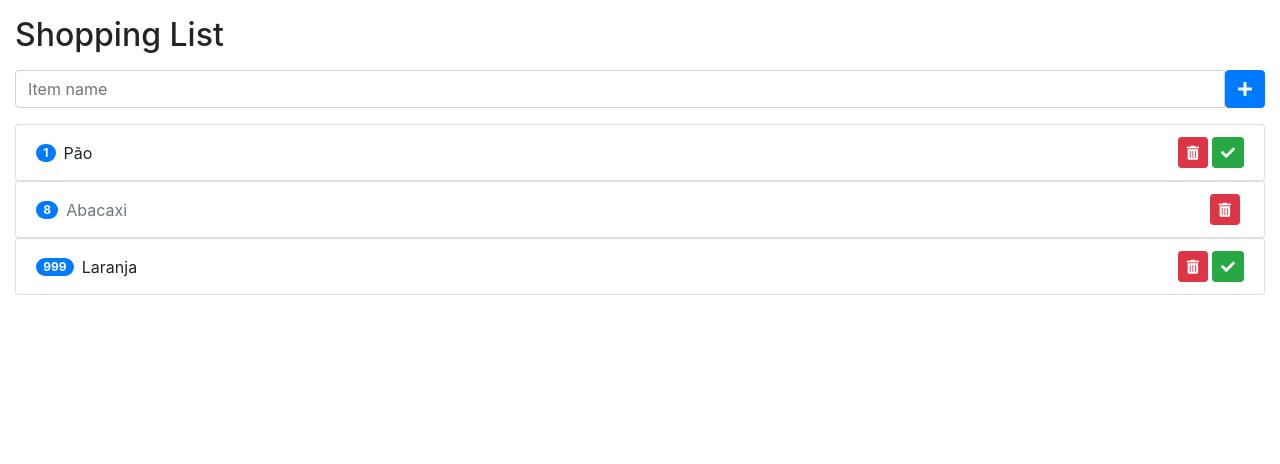
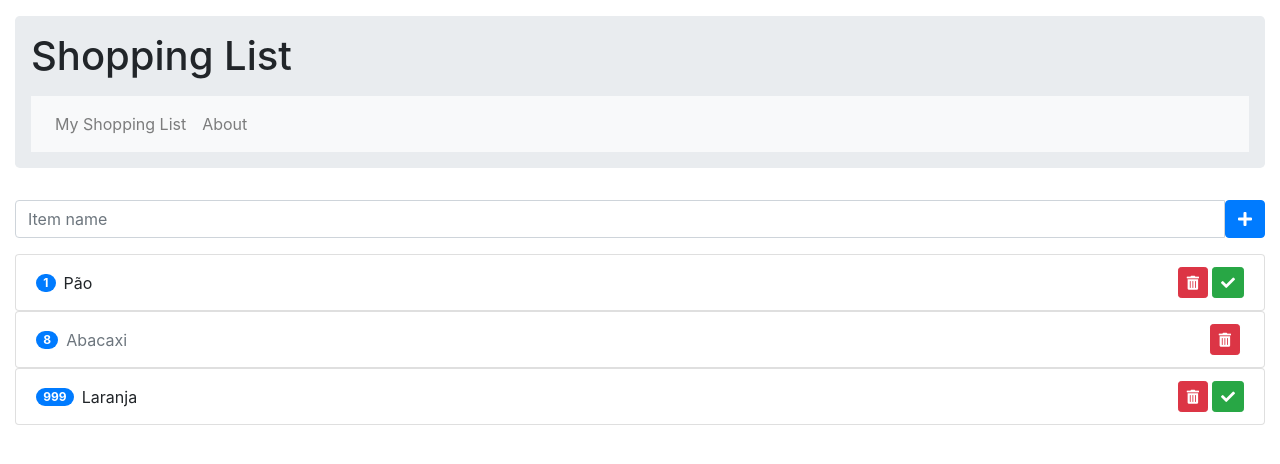
Before and after one commit to leonardosibela/vnt-shopping-app, an Angular app: page / in a window 1280 px wide. Shown: the top 464 px of the page. Built offline with nearby package versions, Linux system fonts and the light colour scheme.

Commit message:
Mapping routes

```diff
--- /dev/null
+++ b/src/app/about/about.component.html
@@ -0,0 +1,3 @@
+<p>
+  about works!
+</p>
--- /dev/null
+++ b/src/app/about/about.component.ts
@@ -0,0 +1,15 @@
+import { Component, OnInit } from '@angular/core';
+
+@Component({
+  selector: 'app-about',
+  templateUrl: './about.component.html',
+  styleUrls: ['./about.component.css']
+})
+export class AboutComponent implements OnInit {
+
+  constructor() { }
+
+  ngOnInit() {
+  }
+
+}
--- a/src/app/app-routing.module.ts
+++ b/src/app/app-routing.module.ts
@@ -1,7 +1,22 @@
 import { NgModule } from '@angular/core';
 import { Routes, RouterModule } from '@angular/router';
+import { ShoppingListComponent } from './shopping-list/shopping-list.component';
+import { AboutComponent } from './about/about.component';
 
-const routes: Routes = [];
+const routes: Routes = [
+  {
+    path: 'shopping-list',
+    component: ShoppingListComponent
+  },
+  {
+    path: 'about',
+    component: AboutComponent
+  },
+  {
+    path: '**',
+    component: ShoppingListComponent
+  }
+];
 
 @NgModule({
   imports: [RouterModule.forRoot(routes)],
--- a/src/app/app.module.ts
+++ b/src/app/app.module.ts
@@ -8,13 +8,15 @@ import { HeaderComponent } from './header/header.component';
 import { ShoppingListComponent } from './shopping-list/shopping-list.component';
 import { ShoppingListItemComponent } from './shopping-list/shopping-list-item/shopping-list-item.component';
 import { ShoppingListService } from './shopping-list.service';
+import { AboutComponent } from './about/about.component';
 
 @NgModule({
   declarations: [
     AppComponent,
     HeaderComponent,
     ShoppingListComponent,
-    ShoppingListItemComponent
+    ShoppingListItemComponent,
+    AboutComponent
   ],
   imports: [
     BrowserModule,
--- a/src/app/header/header.component.html
+++ b/src/app/header/header.component.html
@@ -1,3 +1,13 @@
-<div class="page-header">
-  <h2>{{ title }}</h2>
-</div>
+<header class="jumbotron p-3 mt-3">
+  <h1>{{ title }}</h1>
+  <nav class="navbar navbar-expand-lg navbar-light bg-light mt-3">
+    <ul class="navbar-nav">
+      <li class="nav-item">
+          <a routerLink="/shopping-list" class="nav-link">My Shopping List</a>
+      </li>
+      <li class="nav-item">
+          <a routerLink="/about" class="nav-link">About</a>
+      </li>
+    </ul>
+  </nav>
+</header>
```
Also changed, not shown: src/app/about/about.component.css (added), 1 other file (tests, documents, lock files or other folders).
